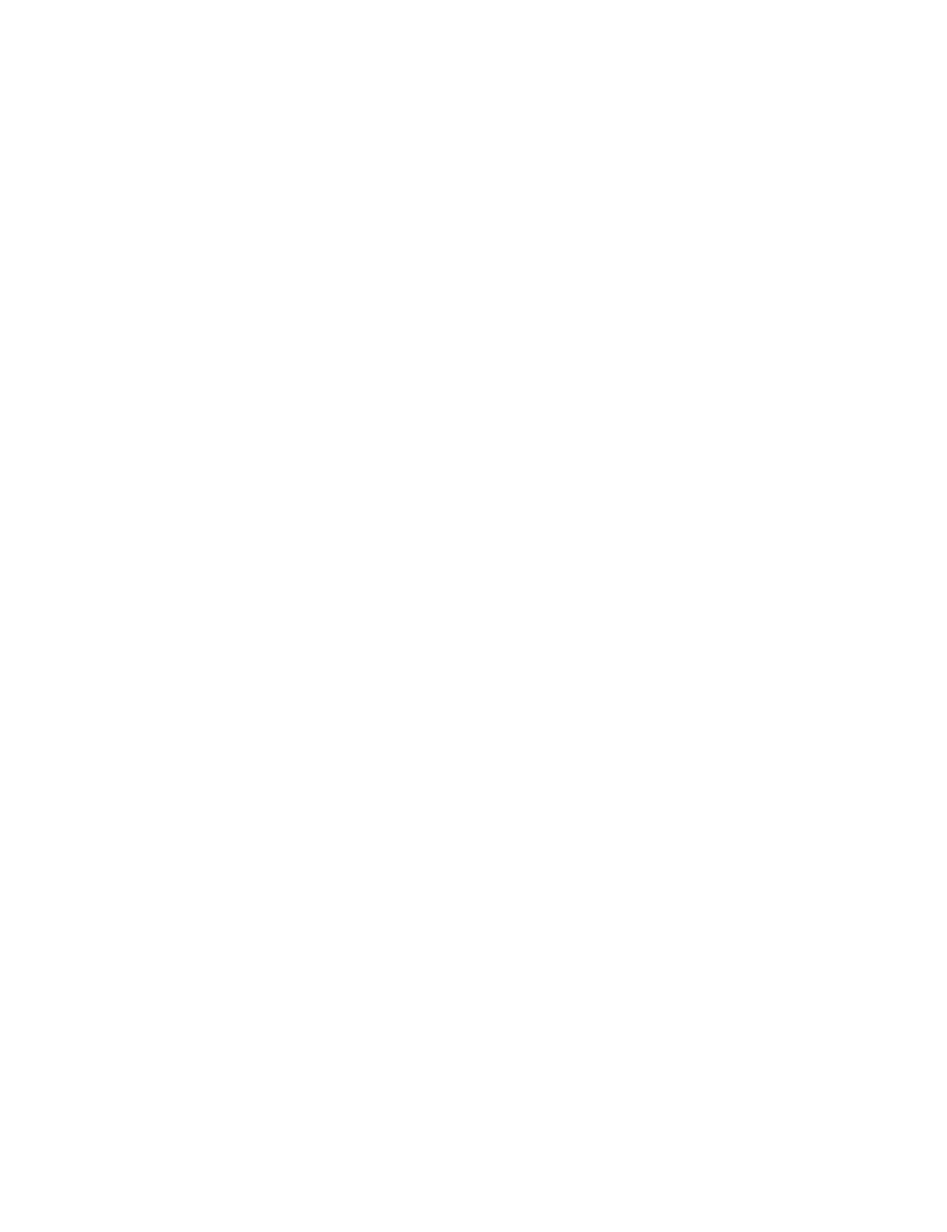
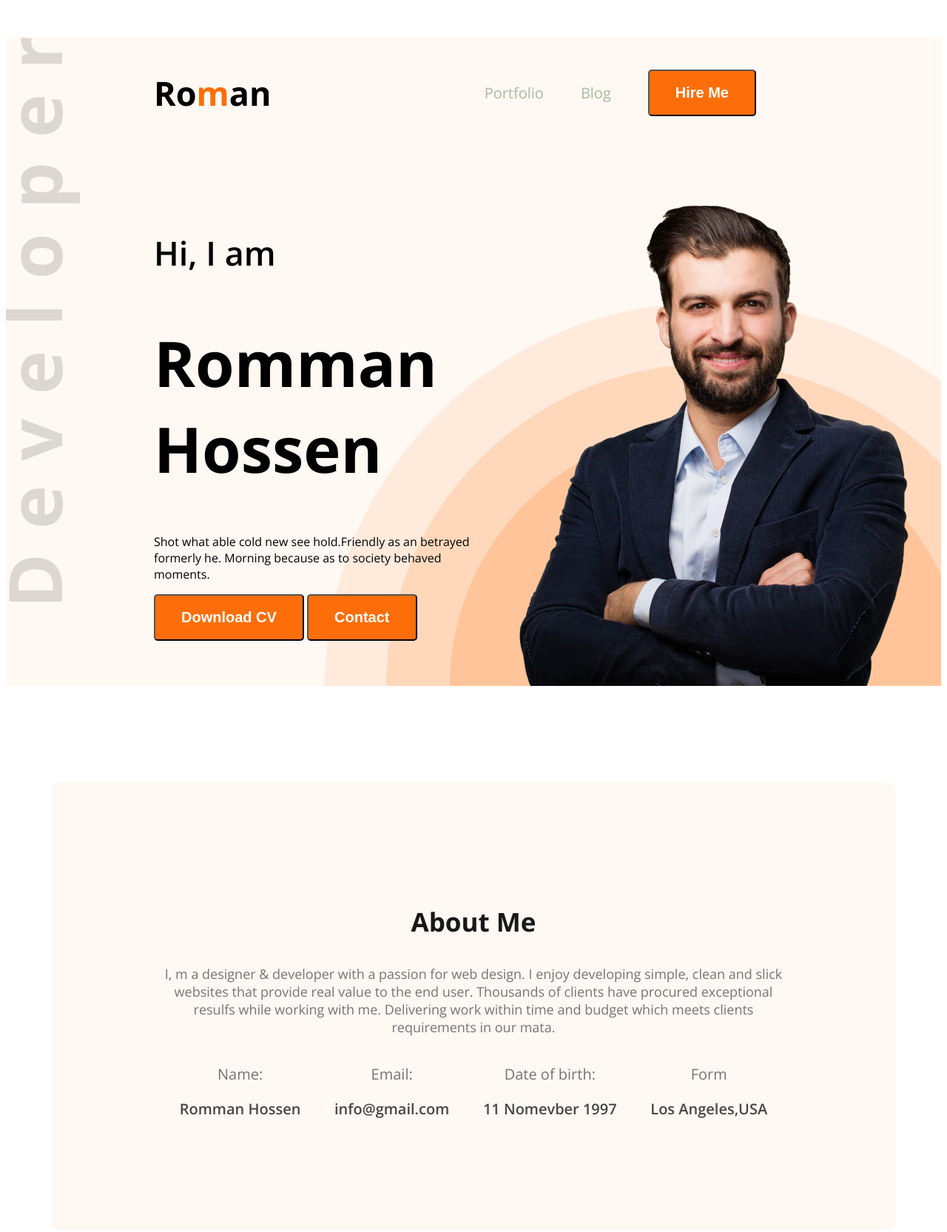
Before and after one commit to DevByteR/My-first-portfolio, a plain HTML site: page index.html in a window 1280 px wide. Shown: the top 1665 px of the page at 74% size. Before the commit the page ends 800 px from the top, so only its background shows below. Drawn offline with nearby package versions, Linux system fonts and the light colour scheme.

Commit message:
added header,section&css part

```diff
--- a/index.html
+++ b/index.html
@@ -3,9 +3,98 @@
 <head>
     <meta charset="UTF-8">
     <meta name="viewport" content="width=device-width, initial-scale=1.0">
-    <title>Document</title>
+    <title>My Portfolio</title>
+    <link rel="preconnect" href="https://fonts.googleapis.com">
+    <link rel="preconnect" href="https://fonts.gstatic.com" crossorigin>
+    <link href="https://fonts.googleapis.com/css2?family=Open+Sans:ital,wght@0,300..800;1,300..800&display=swap" rel="stylesheet">
+    <link rel="stylesheet" href="portfolio.css">
 </head>
-<body>
+<body class="open-sans-normal">
+    <header class="header secondary-bg">
+        <nav>
+            <h3 class="nav-title">Ro<span class="primary-text">m</span>an</h3>
+            <ul>
+                <li><a class="dark-2" href="">Portfolio</a></li>
+                <li><a class="dark-2" href="">Blog</a></li>
+                <li><a  href=""> <button class="btn-primary">Hire Me</button></a></li>
+            </ul>
+
+
+        </nav>
+        <div class="banner">
+            <div class="banner-content">
+                <h4 class="banner-gittings">Hi, I am</h4>
+                <h1 class="banner-title">Romman Hossen</h1>
+                <p class="banner-description"> Shot what able cold new see hold.Friendly as an betrayed formerly
+                he. Morning because as to society behaved moments.</p>
+                <button class="btn-primary">Download CV</button>
+                <button class="btn-primary">Contact</button>
+
+            </div>
+            <img src="/images/hardy.png" alt="">
+        </div>
+
+    </header>
+    <main>
+        <section class="About secondary-bg">
+            <h3 class="Section-title">About Me</h3>
+            <p class="Section-description">I, m a designer & developer with a passion for web design. I enjoy developing simple, clean and slick websites that provide real value to the end user. Thousands of clients have procured exceptional resulfs while working with me. Delivering work within time and budget which meets clients requirements in our mata.</p>
+            <div class="about-items">
+                <!-- .about-item*4>p.item-title+p.description -->
+                 <div class="about-item">
+                    <p class="item-title">Name:</p>
+                    <p class="description">Romman Hossen</p>
+                 </div>
+                 <div class="about-item">
+                    <p class="item-title">Email:</p>
+                    <p class="description">info@gmail.com</p>
+                 </div>
+                 <div class="about-item">
+                    <p class="item-title">Date of birth:</p>
+                    <p class="description">11 Nomevber 1997</p>
+                 </div>
+                 <div class="about-item">
+                    <p class="item-title">Form</p>
+                    <p class="description">Los Angeles,USA</p>
+                 </div>
+            </div>
+
+        </section>
+        <!-- What i do section start -->
+         <section class="Skill">
+            <h3 class="Section-title text-center">What I do</h3>
+            <p class="Section-description text-center">
+              I have more than 10 years experience building software for clients all over the world. Below is a quick overview of my main technical skill sets and technologies i use. Want to find out more about my experience? Check out my online resume and project portfolio.
+            </p>
+            <div class="Skill-container">
+            <div class="skill">
+                <img src="/images/icons/js.png" alt="">
+                <h4 class="Section-title">Vanilla JavaScript</h4>
+                <p class="Section-description">List skill/technologies here. You can change the icon above to any of the 1500+ FontAwesome 5 free icons available. Aenean commodo ligula eget dolor.</p>
+            </div>
+            <div class="skill">
+                <img src="/images/icons/react.png" alt="">
+                <h4 class="Section-title">React</h4>
+                <p class="Section-description">List skill/technologies here. You can change the icon above to any of the 1500+ FontAwesome 5 free icons available. Aenean commodo ligula eget dolor.</p>
+            </div>
+            <div class="skill">
+                <img src="/images/icons/nodejs.png" alt="">
+                <h4 class="Section-title">Node.js</h4>
+                <p class="Section-description">List skill/technologies here. You can change the icon above to any of the 1500+ FontAwesome 5 free icons available. Aenean commodo ligula eget dolor.</p>
+            </div>
+            <div class="skill">
+                <img src="/images/icons/mongo.png" alt="">
+                <h4 class="Section-title">MongoDB</h4>
+                <p class="Section-description">List skill/technologies here. You can change the icon above to any of the 1500+ FontAwesome 5 free icons available. Aenean commodo ligula eget dolor.</p>
+            </div>
+        </div>
+
+         </section>
+
+    </main>
+    <footer>
+
+    </footer>
 
 </body>
 </html>
--- /dev/null
+++ b/portfolio.css
@@ -0,0 +1,140 @@
+
+.open-sans-normal {
+  font-family: "Open Sans", sans-serif;
+  font-optical-sizing: auto;
+  font-style: normal;
+  font-variation-settings:
+    "wdth" 100;
+}
+/* Header style */
+.header{
+    background-image: url(/images/developer.png),url(/images/header_bg.png);
+    background-repeat: no-repeat;
+    background-position:top left,bottom right ;
+}
+/* Shared style */
+.secondary-bg{
+   background-color: #FFF8F3;
+}
+.primary-text{
+    color: #FD6E0A;
+}
+.dark-2{
+    color: #4747;
+}
+.btn-primary{
+   background-color: #FD6E0A;
+   padding:18px 35px ;
+   color: white;
+   border-radius: 5px;
+   font-size: 20px;
+   font-weight: bold;
+}
+.Section-title{
+    font-weight: bold;
+    font-size: 35px;
+    color: rgba(24, 24, 24, 1);
+}
+.Section-description{
+    font-size: 18px;
+    color: #757575;
+}
+.item-title{
+    color: #757575;
+    font-size: 20px;
+}
+.text-center{
+    text-align: center;
+}
+
+/* .skil-title{
+    font-weight: bold;
+    font-size: 35px;
+    color: rgba(24, 24, 24, 1);
+}
+.skil-description{
+    font-size: 18px;
+    color: #757575;
+} */
+
+/* section description */
+.description{
+    color: #474747;
+    font-size:20px;
+    font-weight: 600;
+}
+/* Navigation style */
+nav{
+    display: flex;
+    align-items: center;
+    justify-content: space-between;
+    margin: 50px 200px;
+}
+nav ul{
+    display: flex;
+    align-items: center;
+
+}
+.nav-title{
+    font-weight: 800px;
+    font-size: 45px;
+}
+nav ul li{
+    list-style: none;
+    margin-right: 50px;
+}
+ul a{
+    text-decoration: none;
+    font-size: 20px;
+}
+/* Banner style */
+.banner{
+    display: flex;
+    justify-content: space-between;
+    margin: 0px 35px 0px 200px ;
+}
+.banner-content{
+    max-width: 580px;
+    /* max-height:356px; */
+
+}
+.banner-gittings{
+    font-size: 45px;
+    font-weight: 600;
+}
+.banner-title{
+    font-size: 85px;
+    font-weight: bold;
+
+}
+/* Main style */
+main{
+    max-width: 1140px;
+    margin: 0 auto;
+
+}
+main section{
+    margin-top:130px ;
+    margin-bottom: 130px;
+}
+/* About Style */
+.About{
+    border-radius: 10px;
+    padding: 130px 150px;
+    margin-top: 130px;
+    text-align: center;
+}
+.about-items{
+    display: flex;
+    justify-content: space-around;
+
+}
+/* Skill style */
+.Skill-container{
+    display: flex;
+    gap: 24px;
+}
+.skill{
+    padding: 30px;
+    box-shadow: 0px 6px 50px 0px rgba(0, 0, 0, 0.06);
+}
```
